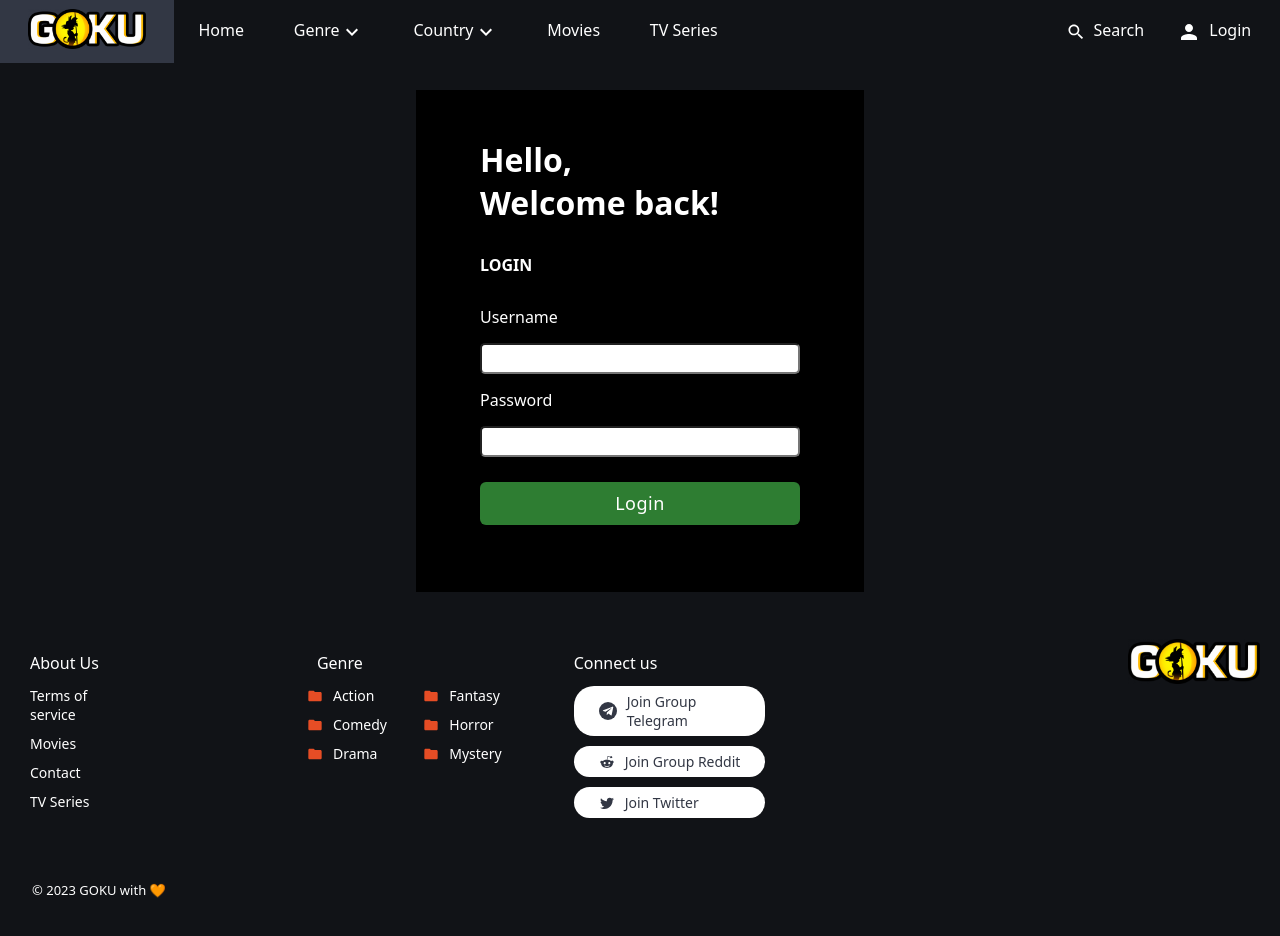
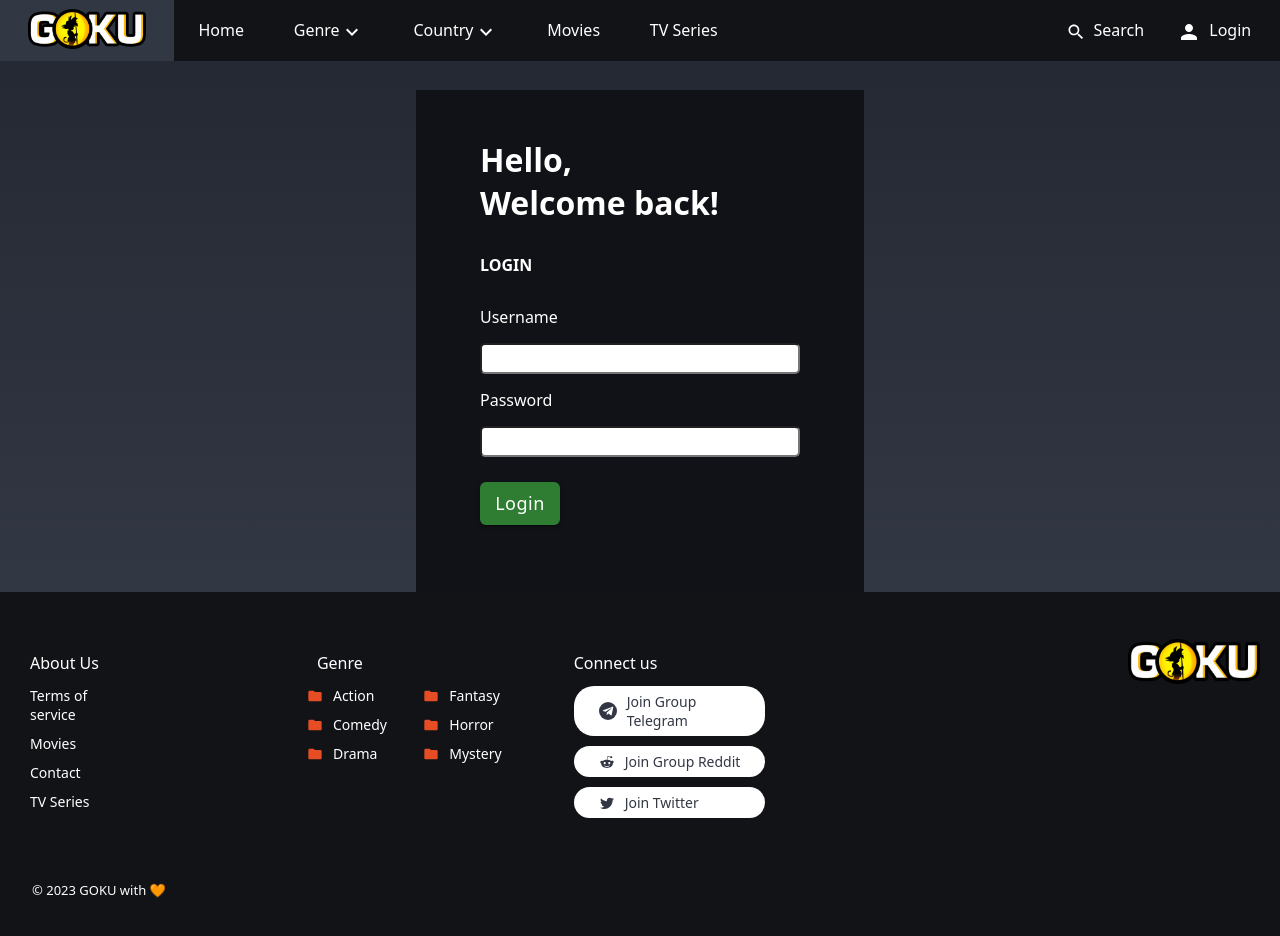
Before and after one commit to RiyazShaik-158/movies_searching, a React (Create React App) app: page /login in a window 1280 px wide. Shown: the top 936 px of the page. Built offline with nearby package versions, Linux system fonts and the light colour scheme.

Commit message:
fixingLogin

```diff
--- a/src/components/Body/Login/Login.js
+++ b/src/components/Body/Login/Login.js
@@ -21,7 +21,8 @@ function Login() {
                             fontFamily : 'inherit',
                             textTransform : 'none',
                             borderRadius:'6px',
-                            marginTop:"10px"
+                            marginTop:"10px",
+                            width:"25%"
                         })
                     })
                 }
--- a/src/components/Body/Login/login.scss
+++ b/src/components/Body/Login/login.scss
@@ -5,10 +5,11 @@
     align-items: center;
     justify-content: center;
     color: #fff;
+    background: linear-gradient(180deg,#252933,#323744);
     .Login_contentBox{
         width: 25%;
         height: 80%;
-        background-color: #000;
+        background-color: #101217;
         padding:3rem 4rem;
         margin-top: 3rem;
         display: flex;
```
Also changed, not shown: src/App.js (+5 -5 lines).
